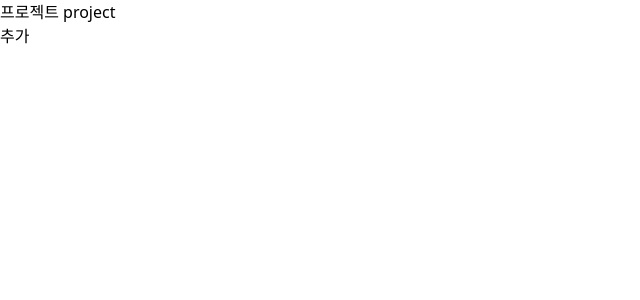
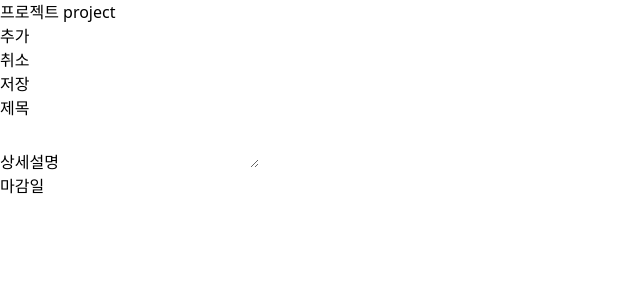
Before and after one commit to wangkodok/react-practice-project, a React (Vite) app: page / in a window 1280 px wide. Shown: the top 300 px of the page, without its empty margins (0-640 px from the left). Built offline with nearby package versions, Linux system fonts and the light colour scheme.

Commit message:
새 프로젝트 컴포넌트와 재사용 가능한 입력 컴포넌트 생성

```diff
--- a/src/App.jsx
+++ b/src/App.jsx
@@ -1,9 +1,11 @@
 import ProjectsSidebar from "./components/ProjectsSidebar";
+import NewProject from "./components/NewProject";
 
 function App() {
   return (
-    <main className="h-screen my-8">
+    <main className="h-screen my-8 flex gap-8">
       <ProjectsSidebar />
+      <NewProject />
     </main>
   );
 }
--- /dev/null
+++ b/src/components/Input.jsx
@@ -0,0 +1,8 @@
+export default function Input({ label, textarea, ...props }) {
+  return (
+    <p>
+      <label htmlFor="">{label}</label>
+      {textarea ? <textarea {...props}></textarea> : <input {...props} />}
+    </p>
+  );
+}
--- /dev/null
+++ b/src/components/NewProject.jsx
@@ -0,0 +1,21 @@
+import Input from "./Input";
+
+export default function NewProject() {
+  return (
+    <div>
+      <menu>
+        <li>
+          <button>취소</button>
+        </li>
+        <li>
+          <button>저장</button>
+        </li>
+      </menu>
+      <div>
+        <Input label="제목" />
+        <Input label="상세설명" textarea />
+        <Input label="마감일" />
+      </div>
+    </div>
+  );
+}
```
